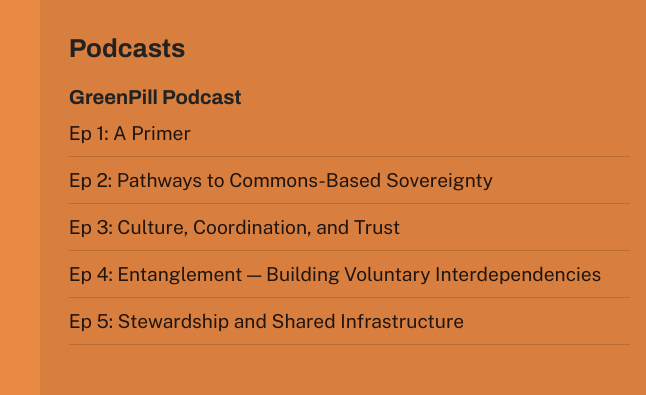
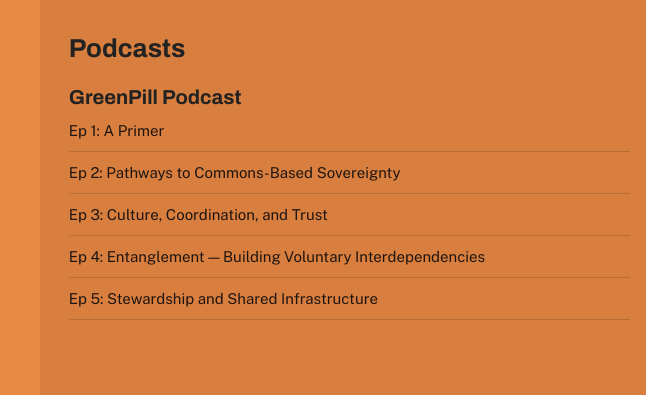
Before and after one commit to network-nations/website, a plain HTML site: page static/index.html in a window 1280 px wide. Shown: the part 4660-5055 px from the top of the page, 0-646 px from the left. Drawn offline with nearby package versions, Linux system fonts and the light colour scheme; a script that the page names is missing.

Commit message:
Set podcast episode list font size to 15px

```diff
--- a/static/index.html
+++ b/static/index.html
@@ -584,7 +584,7 @@
                         <div class="podcast-item">
                             <h2 style="margin: 0 0 20px 0; font-weight:700; font-size:1.35em;">Podcasts</h2>
                             <h3 style="margin: 0 0 14px 0; font-size: 1.05em; font-weight: 700;">GreenPill Podcast</h3>
-                            <ul class="podcast-listing">
+                            <ul class="podcast-listing" style="font-size: 15px;">
                                 <li><a href="https://open.spotify.com/episode/6zOcNq2ztMvu2ZvSspCqsr" target="_blank" rel="noopener" style="font-weight: 400;">Ep 1: A Primer</a></li>
                                 <li><a href="https://open.spotify.com/episode/6k5LRZnMSp5i7KxwcbZXeI" target="_blank" rel="noopener" style="font-weight: 400;">Ep 2: Pathways to Commons-Based Sovereignty</a></li>
                                 <li><a href="https://open.spotify.com/episode/2MW7IGzRKZzai6DXDov61d" target="_blank" rel="noopener" style="font-weight: 400;">Ep 3: Culture, Coordination, and Trust</a></li>
```
Also changed, not shown: 1 other file.
